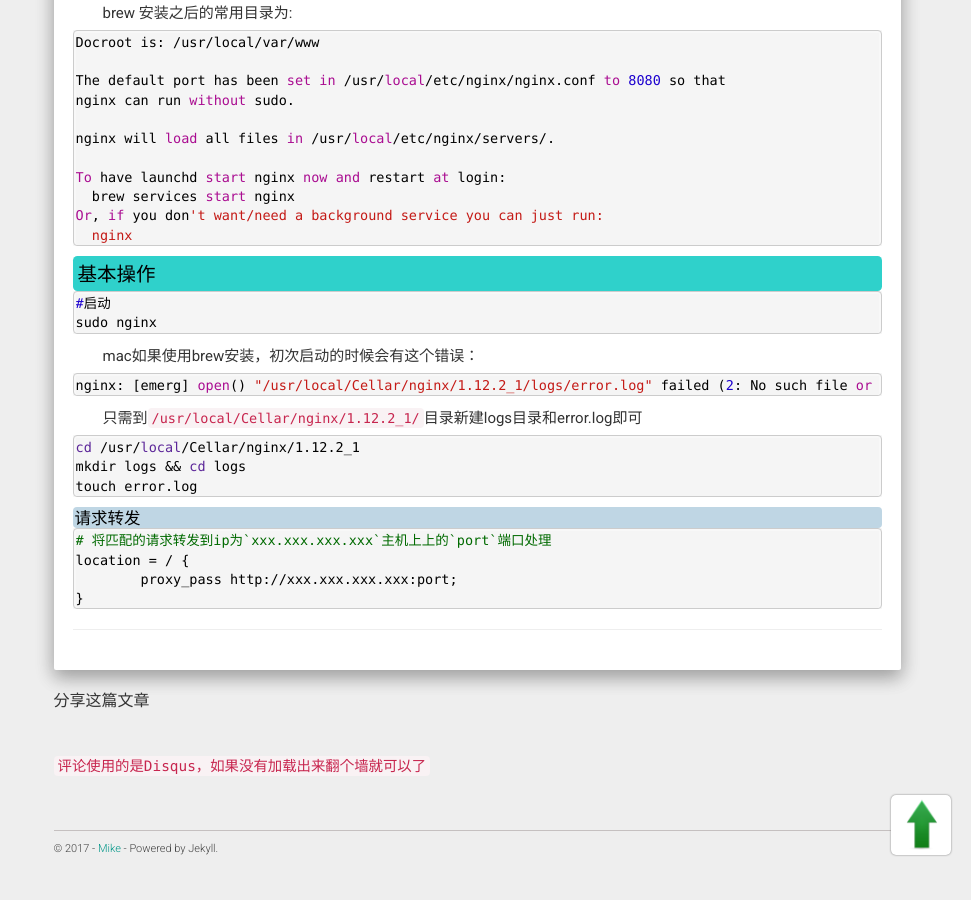
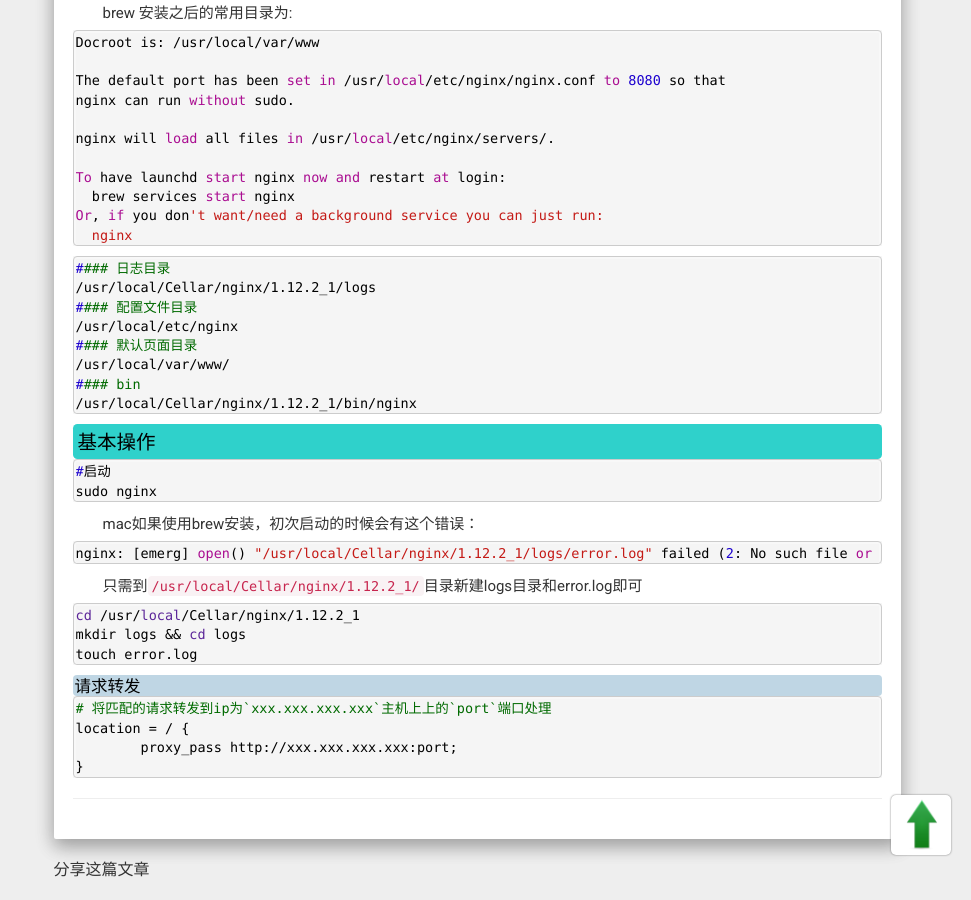
Before and after one commit to iampythoner/iampythoner.github.io, a Jekyll site: the page built from misc/nginx_config.md, in a window 1280 px wide and 900 px high, scrolled down 1339 px. Shown: the whole window, without its empty margins (309-1280 px from the left). Built offline with Jekyll 4.4.1, drawn with Linux system fonts in a browser that asks for light colours; nearby versions of some CDN libraries; comment, search, counter and statistics services are not loaded.

Commit message:
no message

````diff
--- a/misc/nginx_config.md
+++ b/misc/nginx_config.md
@@ -103,6 +103,17 @@ Or, if you don't want/need a background service you can just run:
   nginx
 ```
 
+```
+#### 日志目录
+/usr/local/Cellar/nginx/1.12.2_1/logs
+#### 配置文件目录
+/usr/local/etc/nginx
+#### 默认页面目录
+/usr/local/var/www/
+#### bin
+/usr/local/Cellar/nginx/1.12.2_1/bin/nginx
+```
+
 ### 基本操作
 
 ```
````
Also changed, not shown: misc/index.md (+1 -0 lines), misc/mysql_config.md (added, +7 -0 lines).
